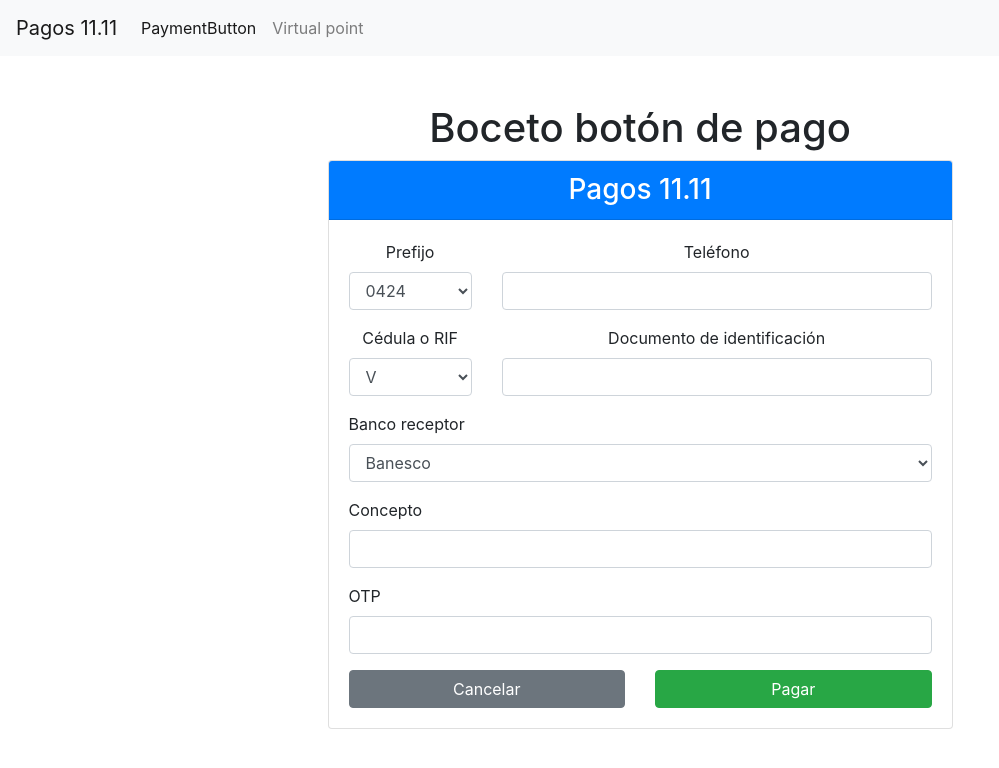
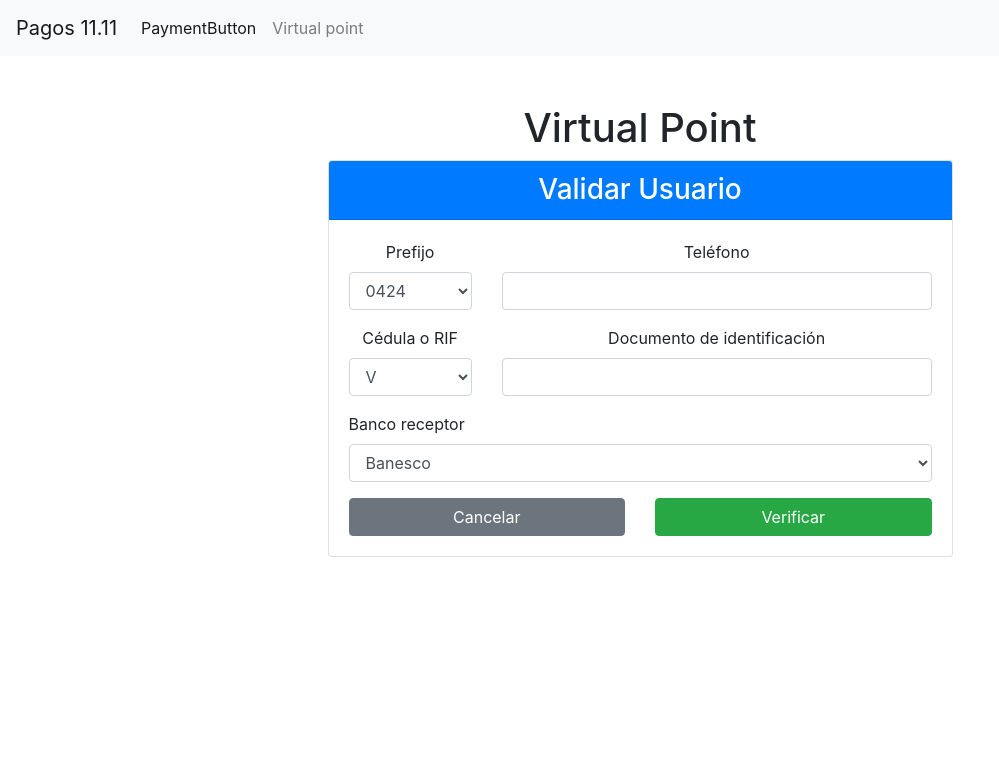
Before and after one commit to MoisesCava/react-guide, a React (Create React App) app: page / in a window 1280 px wide. Shown: the top 768 px of the page, without its empty margins (0-999 px from the left). Built offline with nearby package versions, Linux system fonts and the light colour scheme.

Commit message:
Stepped form Pago

```diff
--- a/src/component/Commons/UserValidation/UserValidation.js
+++ b/src/component/Commons/UserValidation/UserValidation.js
@@ -43,7 +43,9 @@ const UserValidation = ({ onOkClick }) => (
 
 
 
-                                        <Bank />
+                                        <div className="row form-group text-left">
+                                            <Bank />
+                                        </div>
 
 
                                     </div>
--- a/src/component/PaymentButton/PaymentForm/PaymentForm.js
+++ b/src/component/PaymentButton/PayConfirm/PayConfirm.js
@@ -1,11 +1,7 @@
 import React from 'react'
-import Bank from '../../Commons/Bank/Bank'
 import OTP from '../../Commons/OTP/OTP'
-import DNI from "../../Commons/DNI/DNI";
-import PhoneNumber from "../../Commons/PhoneNumber/PhoneNumber";
 
-
-const PaymentForm = ({ onPayClick }) => (
+const PayConfirm = ({ onBackClick, onPayClick }) => (
     <div>
         <div className="PaymentButton py-5">
             <div className="row">
@@ -20,15 +16,6 @@ const PaymentForm = ({ onPayClick }) => (
                                 <div className="card-body">
                                     <form className="form" autoComplete="on" id="paymentform">
                                         <div className="form-group">
-
-                                            <PhoneNumber />
-
-                                            <DNI />
-
-                                            <div className="row form-group text-left">
-                                                <Bank />
-                                            </div>
-
                                             <div className="row form-group text-left">
                                                 <div className="col">
                                                     <label> Concepto </label>
@@ -40,7 +27,7 @@ const PaymentForm = ({ onPayClick }) => (
                                         </div>
                                         <div className="row">
                                             <div className="col">
-                                                <button type="button" className="btn btn-secondary btn-block"> Cancelar </button>
+                                                <button type="button" className="btn btn-secondary btn-block" onClick={onBackClick}> Cancelar </button>
 
                                             </div>
                                             <div className="col">
@@ -58,4 +45,4 @@ const PaymentForm = ({ onPayClick }) => (
     </div>
 )
 
-export default PaymentForm;
+export default PayConfirm;
--- a/src/component/PaymentButton/PaymentButton.js
+++ b/src/component/PaymentButton/PaymentButton.js
@@ -1,8 +1,9 @@
-import React, { useState } from "react";
-import PaymentForm from './PaymentForm/PaymentForm'
+import React, { useReducer, useState } from "react";
+import UserValidation from "../Commons/UserValidation/UserValidation";
 import PaySucces from "./PaySuccess/PaySuccess";
 
 import './PaymentButton.css'
+import PayConfirm from "./PayConfirm/PayConfirm";
 
 const paymentButton = () => {
 
@@ -21,9 +22,61 @@ const paymentButton = () => {
 
     const toggle = () => setModal(!modalPayment)
 
+    const currentStep = {
+        current: 1,
+
+        render: [
+            {
+                stepNumber: 1,
+                component: <UserValidation onOkClick={() => { dispatch({ type: "next-step" }) }} />
+            },
+            {
+                stepNumber: 2,
+                component: <PayConfirm onPayClick={toggle} onBackClick={() => { dispatch({ type: 'previus-step' }) }} />
+            }
+        ]
+    }
+
+
+    const stepReducer = (state, action) => {
+
+        switch (action.type) {
+            case 'next-step':
+
+
+                return {
+                    ...state,
+                    current: state.current + 1
+                }
+
+
+            case 'previus-step':
+                return {
+                    ...state,
+                    current: state.current - 1
+                }
+
+            default:
+                return state
+
+        }
+    }
+    const [stepState, dispatch] = useReducer(stepReducer, currentStep);
+
+    let ComponentRender = stepState.render.find(step => {
+
+        if (step.stepNumber === stepState.current) {
+            return true;
+        }
+
+        return false;
+
+    }).component;
+
     return (
         <div>
-            <PaymentForm onPayClick={toggle} />
+
+            {ComponentRender}
             <PaySucces onClick={toggle} title="Modal de Pago" modal={modalPayment} onToggle={toggle} pago={pago}>
                 <p>cuerpo  del modal</p>
             </PaySucces>
--- a/src/component/virtualPoint/PayComfirm/PayComfirm.js
+++ b/src/component/virtualPoint/ChargeConfirm/ChargeConfirm.js
@@ -1,15 +1,7 @@
 import React from "react";
-import Bank from "../../Commons/Bank/Bank";
-
-
-
-
-
-
 import OTP from "../../Commons/OTP/OTP";
 
-
-const PayComfirm = ({ onBackClick, onPayClick }) => (
+const ChargeConfirm = ({ onBackClick, onPayClick }) => (
 
     <div className="PaymentButton py-5">
 
@@ -31,20 +23,15 @@ const PayComfirm = ({ onBackClick, onPayClick }) => (
 
 
                                         <div className="row form-group text-left">
+                                            <div className="col">
+                                                <label> Tipo Moneda </label>
+                                                <select className="form-control" id="banco">
+                                                    <option> Bsf. </option>
+                                                    <option> $ </option>
 
-
-                                            <label> Tipo Moneda </label>
-                                            <select className="form-control" id="banco">
-                                                <option> Bsf. </option>
-                                                <option> $ </option>
-
-                                            </select>
-
-
+                                                </select>
+                                            </div>
                                         </div>
-
-
-
                                         <div className="row form-group text-left">
                                             <div className="col">
                                                 <label> Monto </label>
@@ -89,4 +76,4 @@ const PayComfirm = ({ onBackClick, onPayClick }) => (
 )
 
 
-export default PayComfirm;
+export default ChargeConfirm;
--- a/src/component/virtualPoint/VirtualPoint.js
+++ b/src/component/virtualPoint/VirtualPoint.js
@@ -1,6 +1,6 @@
 import React, { useReducer, useState } from "react";
 import UserValidation from "../Commons/UserValidation/UserValidation";
-import PayComfirm from "./PayComfirm/PayComfirm";
+import ChargeConfirm from "./ChargeConfirm/ChargeConfirm";
 import SuccessCharge from "./SuccessCharge/SuccessCharge";
 
 
@@ -20,7 +20,7 @@ const VirtualPoint = () => {
             },
             {
                 stepNumber: 2,
-                component: <PayComfirm onPayClick={toggle} onBackClick={() => { dispatch({ type: 'previus-step' }) }} />
+                component: <ChargeConfirm onPayClick={toggle} onBackClick={() => { dispatch({ type: 'previus-step' }) }} />
             }
         ]
     }
@@ -90,7 +90,7 @@ const VirtualPoint = () => {
 
             {ComponentRender}
 
-            <SuccessCharge onOkClick={toggle} title="my modal" modal={modal} onToggle={toggle} cobro={cobro}>
+            <SuccessCharge onOkClick={toggle} title="Modal de Cobro" modal={modal} onToggle={toggle} cobro={cobro}>
                 <p>cuerpo  del modal</p>
             </SuccessCharge>
 
```
Also changed, not shown: src/component/virtualPoint/ChargeConfirm/ChargeConfirm.css (added).
